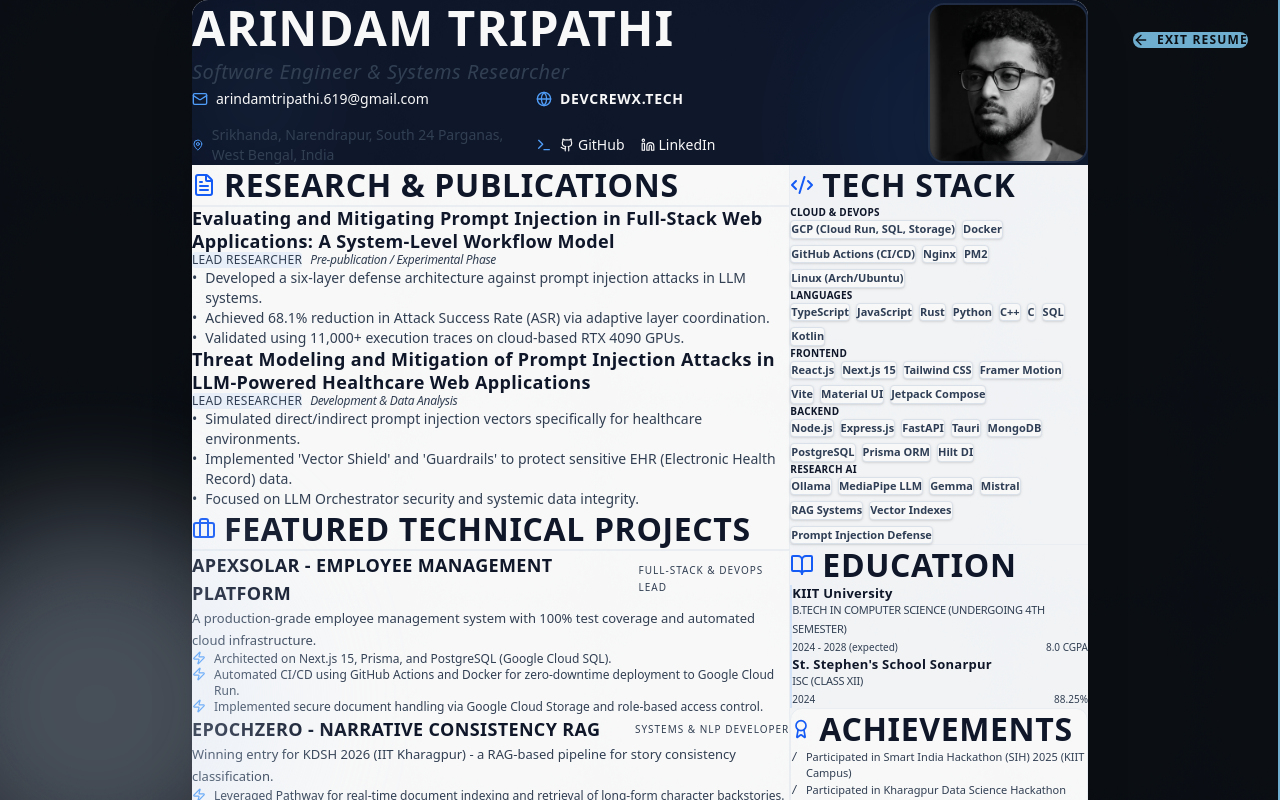
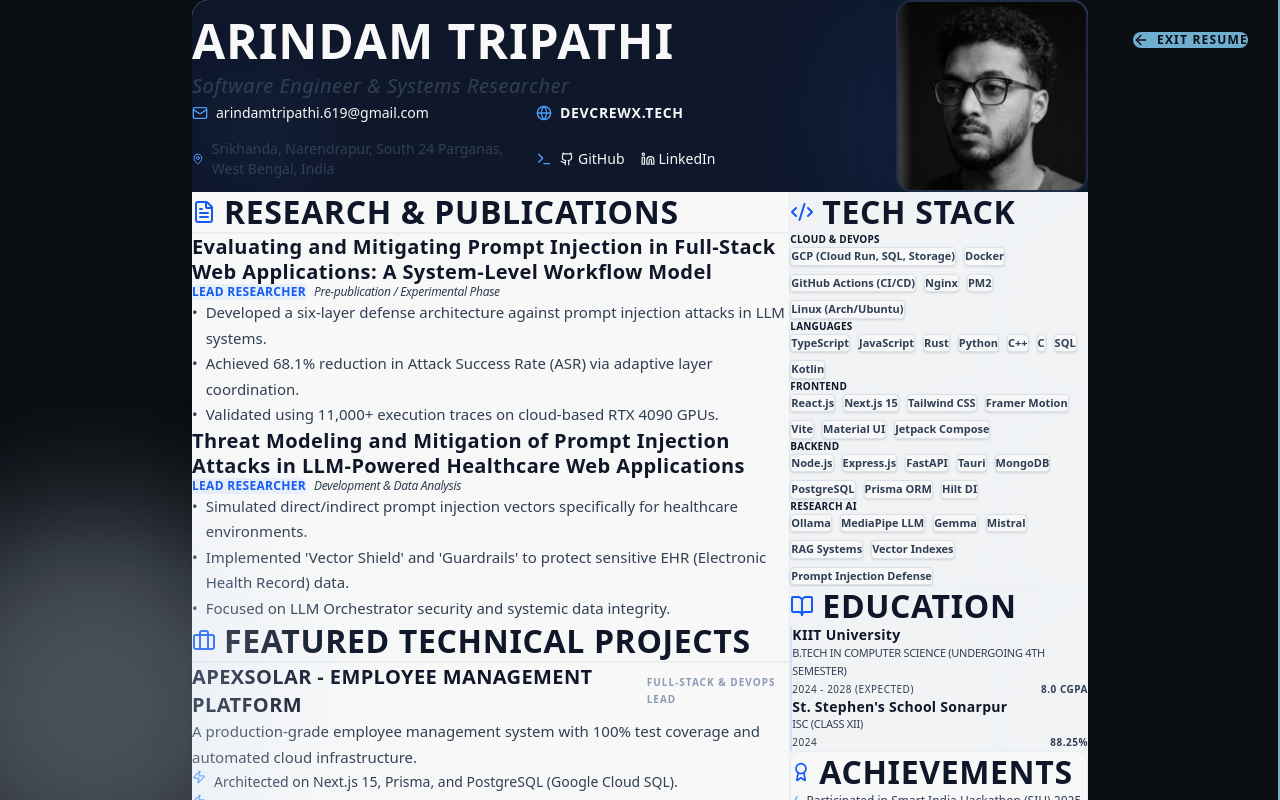
Before and after one commit to ArindamTripathi619/portfolio_site, a Next.js app: page /resume in a window 1280 px wide. Shown: the top 800 px of the page. Built offline with nearby package versions, Linux system fonts and the light colour scheme.

Commit message:
design: restored original premium spacing and typography for integrated resume

```diff
--- a/src/components/Resume.tsx
+++ b/src/components/Resume.tsx
@@ -123,13 +123,13 @@ const Resume = () => {
             <div className="w-full max-w-4xl bg-white shadow-2xl rounded-2xl overflow-hidden print:shadow-none print:rounded-none resume-reset">
 
                 {/* Header Section */}
-                <header className="bg-slate-900 text-white p-8 sm:p-12 relative overflow-hidden print:p-4 print:pb-2">
-                    <div className="relative z-10 flex flex-col md:flex-row items-center sm:items-start md:items-center justify-between gap-8 print:gap-2">
+                <header className="bg-slate-900 text-white p-8 sm:p-12 relative overflow-hidden print:p-8">
+                    <div className="relative z-10 flex flex-col md:flex-row items-center sm:items-start md:items-center justify-between gap-8 print:gap-8">
                         <div className="text-center sm:text-left">
-                            <h1 className="text-4xl sm:text-5xl font-bold tracking-tight mb-2 uppercase print:text-2xl print:mb-0.5 text-white no-reset">{details.name}</h1>
-                            <p className="text-slate-400 text-xl font-medium tracking-wide mb-6 print:text-xs print:mb-2 italic no-reset">Software Engineer & Systems Researcher</p>
+                            <h1 className="text-4xl sm:text-6xl font-bold tracking-tight mb-2 uppercase print:text-5xl text-white no-reset">{details.name}</h1>
+                            <p className="text-slate-400 text-xl font-medium tracking-wide mb-6 print:text-lg italic no-reset">Software Engineer & Systems Researcher</p>
 
-                            <div className="grid grid-cols-1 sm:grid-cols-2 gap-4 text-sm max-w-2xl print:text-[9px] print:gap-1 print:grid-cols-2">
+                            <div className="grid grid-cols-1 sm:grid-cols-2 gap-4 text-sm max-w-2xl print:text-sm print:gap-4 print:grid-cols-2">
                                 <div className="flex items-center gap-2 justify-center sm:justify-start">
                                     <Mail className="w-4 h-4 text-blue-400" />
                                     <a href={`mailto:${details.email}`} className="hover:text-blue-400 transition-colors">{details.email}</a>
@@ -158,7 +158,7 @@ const Resume = () => {
 
                         {/* Profile Image */}
                         <div className="flex-shrink-0 relative group">
-                            <div className="w-32 h-32 sm:w-40 sm:h-40 rounded-2xl overflow-hidden border-2 border-slate-700/50 shadow-2xl relative z-10 print:shadow-none print:border-slate-800 print:w-20 print:h-20">
+                            <div className="w-32 h-32 sm:w-48 sm:h-48 rounded-2xl overflow-hidden border-2 border-slate-700/50 shadow-2xl relative z-10 print:shadow-none print:border-slate-800 print:w-32 print:h-32">
                                 <img
                                     src="/assets/images/my_image.webp"
                                     alt={details.name}
@@ -176,27 +176,27 @@ const Resume = () => {
                 <div className="flex flex-col md:flex-row">
 
                     {/* Main Content Section */}
-                    <main className="w-full md:w-2/3 p-8 sm:p-12 space-y-12 print:p-4 print:space-y-4 print:w-[65%]">
+                    <main className="w-full md:w-2/3 p-8 sm:p-12 space-y-12 print:p-12 print:space-y-12">
 
                         {/* Research Section */}
-                        <section className="print:space-y-1">
-                            <div className="flex items-center gap-2 mb-6 text-slate-900 border-b-2 border-slate-100 pb-1 print:mb-1">
-                                <FileText className="w-6 h-6 text-blue-600 print:w-3.5 print:h-3.5" />
-                                <h2 className="text-2xl font-bold tracking-tight uppercase print:text-xs">Research & Publications</h2>
+                        <section className="space-y-6">
+                            <div className="flex items-center gap-2 mb-6 text-slate-900 border-b-2 border-slate-100 pb-1">
+                                <FileText className="w-6 h-6 text-blue-600 no-reset" />
+                                <h2 className="text-2xl font-bold tracking-tight uppercase">Research & Publications</h2>
                             </div>
-                            <div className="space-y-8 print:space-y-1.5">
+                            <div className="space-y-10">
                                 {details.research.map((paper, idx) => (
                                     <div key={idx} className="group break-inside-avoid">
-                                        <div className="flex justify-between items-start mb-2 print:mb-0.5">
-                                            <h3 className="text-lg font-bold text-slate-800 tracking-tight leading-tight group-hover:text-blue-600 transition-colors print:text-[10px]">{paper.title}</h3>
+                                        <div className="flex justify-between items-start mb-2">
+                                            <h3 className="text-xl font-bold text-slate-800 tracking-tight leading-tight group-hover:text-blue-600 transition-colors">{paper.title}</h3>
                                         </div>
-                                        <div className="flex items-center gap-2 mb-3 print:mb-1">
-                                            <span className="text-xs font-bold text-blue-600 bg-blue-50 px-2.5 py-1 rounded tracking-wide uppercase print:text-[8px] print:px-1.5 print:py-0.5">{paper.role}</span>
-                                            <span className="text-xs font-bold text-slate-500 italic tracking-tight print:text-[8px]">{paper.status}</span>
+                                        <div className="flex items-center gap-2 mb-4">
+                                            <span className="text-xs font-bold text-blue-600 bg-blue-50 px-2.5 py-1 rounded tracking-wide uppercase no-reset">{paper.role}</span>
+                                            <span className="text-xs font-bold text-slate-500 italic tracking-tight">{paper.status}</span>
                                         </div>
-                                        <ul className="space-y-1.5 print:space-y-0.5">
+                                        <ul className="space-y-2">
                                             {paper.highlights.map((highlight, hIdx) => (
-                                                <li key={hIdx} className="text-slate-700 text-sm flex gap-2 print:text-[9px]">
+                                                <li key={hIdx} className="text-slate-700 text-[15px] flex gap-2">
                                                     <span className="text-blue-500 font-bold">•</span>
                                                     {highlight}
                                                 </li>
@@ -208,23 +208,23 @@ const Resume = () => {
                         </section>
 
                         {/* Key Projects Section */}
-                        <section className="print:space-y-1">
-                            <div className="flex items-center gap-2 mb-6 text-slate-900 border-b-2 border-slate-100 pb-1 print:mb-1">
-                                <Briefcase className="w-6 h-6 text-blue-600 print:w-3.5 print:h-3.5" />
-                                <h2 className="text-2xl font-bold tracking-tight uppercase print:text-xs text-slate-950">Featured Technical Projects</h2>
+                        <section className="space-y-6">
+                            <div className="flex items-center gap-2 mb-6 text-slate-900 border-b-2 border-slate-100 pb-1">
+                                <Briefcase className="w-6 h-6 text-blue-600 no-reset" />
+                                <h2 className="text-2xl font-bold tracking-tight uppercase">Featured Technical Projects</h2>
                             </div>
-                            <div className="space-y-10 print:space-y-2">
+                            <div className="space-y-12">
                                 {details.projects.map((project, idx) => (
-                                    <div key={idx} className="break-inside-avoid text-slate-900">
-                                        <div className="flex justify-between items-center mb-1 print:mb-0">
-                                            <h3 className="text-lg font-bold text-slate-800 uppercase tracking-tight print:text-[10px]">{project.title}</h3>
-                                            <span className="text-[10px] font-bold text-slate-400 tracking-widest uppercase print:text-[6px]">{project.role}</span>
+                                    <div key={idx} className="break-inside-avoid">
+                                        <div className="flex justify-between items-center mb-1">
+                                            <h3 className="text-xl font-bold text-slate-800 uppercase tracking-tight">{project.title}</h3>
+                                            <span className="text-[10px] font-bold text-slate-400 tracking-widest uppercase no-reset">{project.role}</span>
                                         </div>
-                                        <p className="text-slate-600 text-[13px] mb-3 leading-relaxed print:text-[8px] print:mb-0.5 print:leading-tight">{project.description}</p>
-                                        <ul className="space-y-1.5 print:space-y-0 text-slate-700">
+                                        <p className="text-slate-600 text-[15px] mb-4 leading-relaxed">{project.description}</p>
+                                        <ul className="space-y-2 text-slate-700">
                                             {project.highlights.map((highlight, hIdx) => (
-                                                <li key={hIdx} className="text-slate-700 text-xs flex gap-2 print:text-[7.5px] print:leading-tight">
-                                                    <Zap className="w-3.5 h-3.5 text-blue-400 flex-shrink-0 print:w-2 print:h-2" />
+                                                <li key={hIdx} className="text-slate-700 text-[14px] flex gap-2">
+                                                    <Zap className="w-3.5 h-3.5 text-blue-400 flex-shrink-0 no-reset" />
                                                     {highlight}
                                                 </li>
                                             ))}
@@ -237,29 +237,29 @@ const Resume = () => {
                     </main>
 
                     {/* Sidebar Section */}
-                    <aside className="w-full md:w-1/3 bg-slate-50 p-8 sm:p-12 border-t md:border-t-0 md:border-l border-slate-100 space-y-10 print:border-l-0 print:p-3 print:space-y-3 print:bg-slate-50 print:w-[35%]">
+                    <aside className="w-full md:w-1/3 bg-slate-50 p-8 sm:p-12 border-t md:border-t-0 md:border-l border-slate-100 space-y-10 print:p-8 print:space-y-8">
 
                         {/* Technical Skills */}
-                        <section className="print:space-y-1">
-                            <div className="flex items-center gap-2 mb-6 text-slate-900 print:mb-1">
-                                <Code2 className="w-6 h-6 text-blue-600 print:w-3.5 print:h-3.5 no-reset" />
-                                <h2 className="text-xl font-bold tracking-tight uppercase print:text-xs">Tech Stack</h2>
+                        <section className="space-y-6">
+                            <div className="flex items-center gap-2 mb-6 text-slate-900">
+                                <Code2 className="w-6 h-6 text-blue-600 no-reset" />
+                                <h2 className="text-xl font-bold tracking-tight uppercase">Tech Stack</h2>
                             </div>
-                            <div className="space-y-6 print:space-y-1 text-slate-900 leading-normal">
+                            <div className="space-y-6 text-slate-900 leading-normal">
                                 <div>
-                                    <h3 className="text-[10px] font-bold text-slate-400 uppercase tracking-widest mb-3 whitespace-nowrap print:mb-0.5 print:text-[7px] no-reset">Cloud & DevOps</h3>
-                                    <div className="flex flex-wrap gap-1.5 print:gap-0.5">
+                                    <h3 className="text-[10px] font-bold text-slate-400 uppercase tracking-widest mb-3 whitespace-nowrap no-reset">Cloud & DevOps</h3>
+                                    <div className="flex flex-wrap gap-2">
                                         {details.skills.devops_cloud.map(skill => (
-                                            <span key={skill} className="px-2 py-1 bg-white border border-slate-200 text-[11px] font-bold text-slate-700 rounded shadow-sm print:text-[7.5px] print:px-1 print:py-0 print:leading-tight no-reset">{skill}</span>
+                                            <span key={skill} className="px-2 py-1 bg-white border border-slate-200 text-[11px] font-bold text-slate-700 rounded shadow-sm no-reset">{skill}</span>
                                         ))}
                                     </div>
                                 </div>
                                 {Object.entries(details.skills).filter(([cat]) => cat !== 'devops_cloud').map(([category, skills]) => (
                                     <div key={category} className="break-inside-avoid">
-                                        <h3 className="text-[10px] font-bold text-slate-400 uppercase tracking-widest mb-3 uppercase print:mb-0.5 print:text-[7px] no-reset">{category.replace('_', ' ')}</h3>
-                                        <div className="flex flex-wrap gap-1.5 print:gap-0.5">
+                                        <h3 className="text-[10px] font-bold text-slate-400 uppercase tracking-widest mb-3 uppercase no-reset">{category.replace('_', ' ')}</h3>
+                                        <div className="flex flex-wrap gap-2">
                                             {skills.map(skill => (
-                                                <span key={skill} className="px-2 py-1 bg-white border border-slate-200 text-[11px] font-bold text-slate-700 rounded shadow-sm print:text-[7.5px] print:px-1 print:py-0 print:leading-tight no-reset">{skill}</span>
+                                                <span key={skill} className="px-2 py-1 bg-white border border-slate-200 text-[11px] font-bold text-slate-700 rounded shadow-sm no-reset">{skill}</span>
                                             ))}
                                         </div>
                                     </div>
@@ -268,19 +268,19 @@ const Resume = () => {
                         </section>
 
                         {/* Education */}
-                        <section className="print:space-y-1">
-                            <div className="flex items-center gap-2 mb-6 text-slate-900 border-t border-slate-100 pt-6 print:pt-2 print:mb-2">
-                                <BookOpen className="w-6 h-6 text-blue-600 print:w-4 print:h-4 text-blue-600" />
-                                <h2 className="text-xl font-bold tracking-tight uppercase print:text-sm">Education</h2>
+                        <section className="space-y-6">
+                            <div className="flex items-center gap-2 mb-6 text-slate-900 border-t border-slate-100 pt-6">
+                                <BookOpen className="w-6 h-6 text-blue-600 no-reset" />
+                                <h2 className="text-xl font-bold tracking-tight uppercase">Education</h2>
                             </div>
-                            <div className="space-y-8 print:space-y-1">
+                            <div className="space-y-8">
                                 {details.education.map((edu, idx) => (
                                     <div key={idx} className="relative pl-4 border-l-2 border-blue-100 break-inside-avoid">
-                                        <h3 className="text-[13px] font-bold text-slate-800 leading-tight mb-1 print:text-[10px] print:mb-0">{edu.institution}</h3>
-                                        <p className="text-[11px] text-blue-600 font-bold uppercase tracking-tight mb-1 print:text-[8px] print:mb-0">{edu.degree}</p>
-                                        <div className="flex justify-between text-[10px] font-bold text-slate-400 print:text-[8px]">
+                                        <h3 className="text-[14px] font-bold text-slate-800 leading-tight mb-1">{edu.institution}</h3>
+                                        <p className="text-[11px] text-blue-600 font-bold uppercase tracking-tight mb-2 no-reset">{edu.degree}</p>
+                                        <div className="flex justify-between text-[10px] font-bold text-slate-400 uppercase tracking-wider">
                                             <span>{edu.year}</span>
-                                            <span className="text-slate-700">{edu.score}</span>
+                                            <span className="text-slate-700 no-reset">{edu.score}</span>
                                         </div>
                                     </div>
                                 ))}
@@ -288,15 +288,15 @@ const Resume = () => {
                         </section>
 
                         {/* Achievements */}
-                        <section className="bg-white p-6 rounded-xl border border-slate-100 print:p-2 print:rounded-lg">
-                            <div className="flex items-center gap-2 mb-4 text-slate-900 print:mb-1">
-                                <Award className="w-5 h-5 text-blue-600 print:w-3.5 print:h-3.5 text-blue-600" />
-                                <h2 className="text-md font-bold uppercase tracking-tight print:text-[10px]">Achievements</h2>
+                        <section className="bg-white p-6 rounded-xl border border-slate-100">
+                            <div className="flex items-center gap-2 mb-4 text-slate-900">
+                                <Award className="w-5 h-5 text-blue-600 no-reset" />
+                                <h2 className="text-md font-bold uppercase tracking-tight">Achievements</h2>
                             </div>
-                            <ul className="space-y-4 print:space-y-1">
+                            <ul className="space-y-4">
                                 {details.achievements.map((achievement, idx) => (
-                                    <li key={idx} className="text-[11px] text-slate-600 font-medium leading-normal flex gap-2 print:text-[8px]">
-                                        <span className="text-blue-400 font-bold font-mono">/</span>
+                                    <li key={idx} className="text-[12px] text-slate-600 font-medium leading-normal flex gap-2">
+                                        <span className="text-blue-400 font-bold font-mono no-reset">/</span>
                                         {achievement}
                                     </li>
                                 ))}
```
